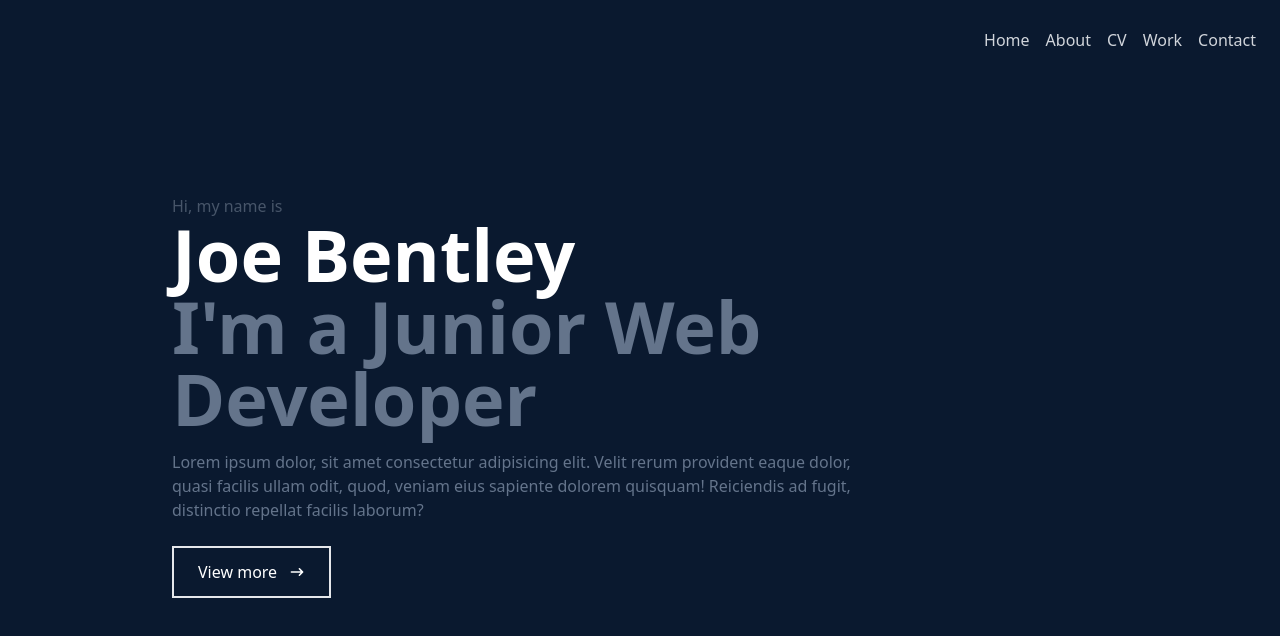
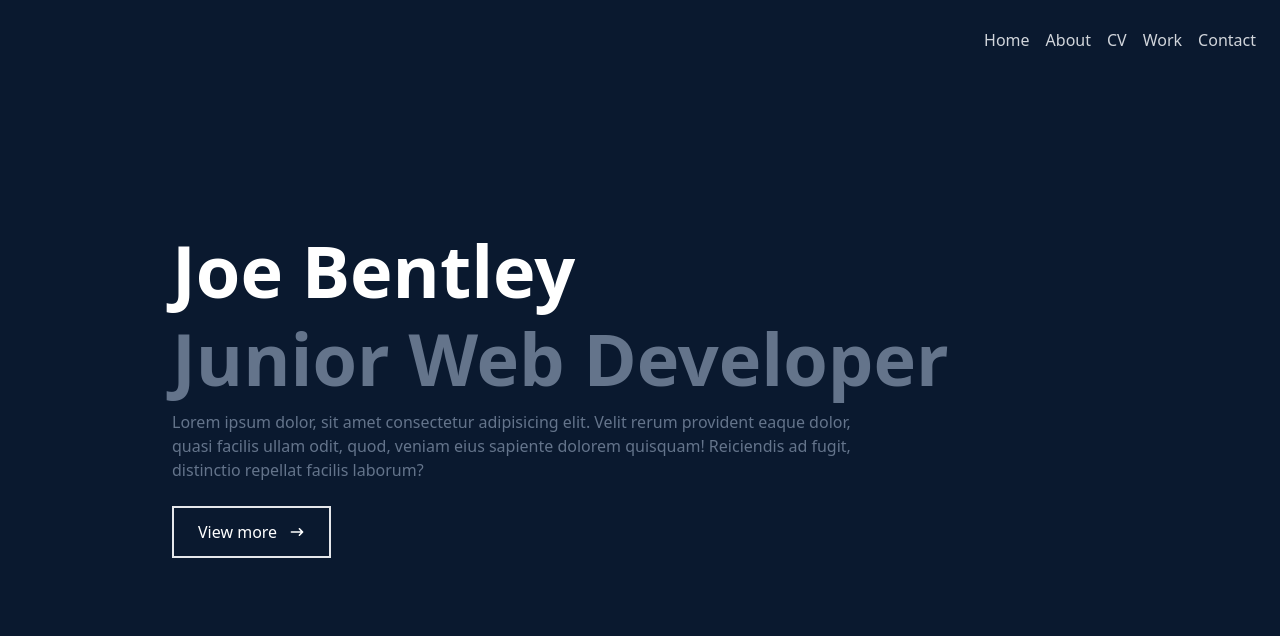
Before and after one commit to Joe-Bentley/JB-react-portfolio, a React (Create React App) app in the folder portfolio-react-app/: page / in a window 1280 px wide. Shown: the top 636 px of the page. Built offline with nearby package versions, Linux system fonts and the light colour scheme.

Commit message:
update home component

```diff
--- a/portfolio-react-app/src/components/Home.jsx
+++ b/portfolio-react-app/src/components/Home.jsx
@@ -6,9 +6,9 @@ const Home = () => {
     <div name='home' className='w-full h-screen bg-[#0a192f]'>
 
       <div className='max-w-[1000px] mx-auto px-8 flex flex-col justify-center h-full'>
-        <p className='text-slate-600'>Hi, my name is</p>
+        <p className='text-slate-600'></p>
         <h1 className='text-4xl sm:text-7xl font-bold text-white'>Joe Bentley</h1>
-        <h2 className='text-4xl sm:text-7xl font-bold text-slate-500'>I'm a Junior Web Developer</h2>
+        <h2 className='text-4xl mt-4 sm:text-7xl font-bold text-slate-500'>Junior Web Developer</h2>
         <p className='text-slate-500 py-4 max-w-[700px]'>Lorem ipsum dolor, sit amet consectetur adipisicing elit. Velit rerum provident eaque dolor, quasi facilis ullam odit, quod, veniam eius sapiente dolorem quisquam! Reiciendis ad fugit, distinctio repellat facilis laborum?</p>
         <div>
           <button className='text-white border-2 px-6 py-3 my-2 flex items-center hover:bg-slate-500 '>View more
```
